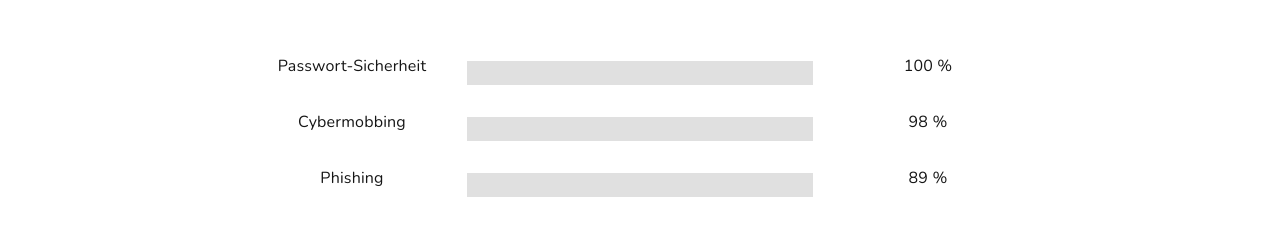
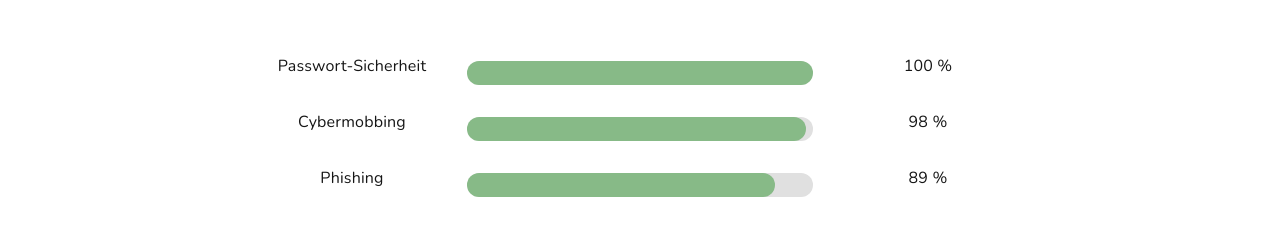
Before and after one commit to ILSE-Group/ILSE-Plattform-Frontend, a React (Vite) app: page /profile in a window 1280 px wide. Shown: the part 481-725 px from the top of the page. Built offline with nearby package versions, Linux system fonts and the light colour scheme.

Commit message:
added: progressbar fill (RoomsStatus), student account management (StudCtrlElement)

```diff
--- a/src/components/Profile/RoomsStatusPage/RoomsStatus.scss
+++ b/src/components/Profile/RoomsStatusPage/RoomsStatus.scss
@@ -1,3 +1,4 @@
+@use '../../../lib/styles.scss' as styles;
 
 .rooms-status-wrapper {
     height: auto;
@@ -20,5 +21,15 @@
     height: 1.5rem;
     width: 30%;
 
+    border-radius: 1em;
+
     background-color: var(--bgColorMediumContrast);
 }
+
+.status-progressbar-fill {
+    height: 100%;
+
+    border-radius: inherit;
+
+    background-color: styles.$colorAnswerCorrect;
+}
--- a/src/components/Profile/RoomsStatusPage/RoomsStatus.tsx
+++ b/src/components/Profile/RoomsStatusPage/RoomsStatus.tsx
@@ -1,4 +1,6 @@
 import './RoomsStatus.scss';
+
+import React from 'react';
 
 import type { profileRoomsProgress } from '../../../lib/interfaceHandler';
 
@@ -11,6 +13,17 @@ interface RoomsStatusProps {
 
 function RoomsStatus( { roomInfo } : RoomsStatusProps ) {
 
+    let progBarFillRef = React.useRef<HTMLDivElement | null>(null);
+
+    React.useEffect(() => {
+        if( !Number.isInteger(roomInfo.roomProgress) || roomInfo.roomProgress > 100 || roomInfo.roomProgress < 0 )
+            return;
+
+        if( progBarFillRef.current )
+            progBarFillRef.current.style.width = roomInfo.roomProgress.toString().concat("%");
+
+    }, [roomInfo.roomProgress]);
+
     return(
         <div className='rooms-status-wrapper'>
             <p className='rooms-status-element'>
@@ -18,7 +31,9 @@ function RoomsStatus( { roomInfo } : RoomsStatusProps ) {
             </p>
 
             <div className='status-progress-bar'> {/* TODO: progress bar */}
-                <div>
+                <div className='status-progressbar-fill'
+                    ref={progBarFillRef}
+                >
 
                 </div>
             </div>
--- a/src/components/Profile/StudentDashboard/StudentControls/StudCtrlElement.tsx
+++ b/src/components/Profile/StudentDashboard/StudentControls/StudCtrlElement.tsx
@@ -1,4 +1,8 @@
 import './StudCtrlElement.scss';
+
+import React from 'react';
+
+import { manageStudentAcc } from '../../../../lib/apiHandler';
 
 
 interface StudCtrlElemProps {
@@ -6,13 +10,31 @@ interface StudCtrlElemProps {
 }
 function StudentControlElement( { studentName } : StudCtrlElemProps ) {
 
+    const [newTempPass, setNewTempPass] = React.useState('');
+
+    const requestDelete = () => {
+        manageStudentAcc("delete", studentName);
+    }
+    const requestPassReset = () => {
+        setNewTempPass(manageStudentAcc("passReset", studentName));
+    }
+
     return (
         <div className='student-control-wrapper'>
             <p>{studentName}</p>
 
-            <p>Delete</p>
+            <p onClick={requestDelete}>
+                Delete
+            </p>
 
-            <p>PasswordReset</p>
+            <p onClick={requestPassReset}>
+                PasswordReset
+            </p>
+
+            {newTempPass.length > 0 ? (
+                <p>Neues Passwort: {newTempPass}</p>
+            ) : ( null ) }
+
         </div>
     );
 
--- a/src/lib/apiHandler.ts
+++ b/src/lib/apiHandler.ts
@@ -1,4 +1,4 @@
-import type { roomList, roomContent, feedbackContent, webToken, registerSignalContent, loginSignalContent, profileContent, createdStudentsInfo } from "./interfaceHandler";
+import type { roomList, roomContent, feedbackContent, webToken, registerSignalContent, loginSignalContent, profileContent, createdStudentsInfo, requestStudentManagement } from "./interfaceHandler";
 
 import { API_URL, getLoginToken } from "./globalVars";
 import { sanitizeString, processForAPISend } from "./stringHandler";
@@ -302,6 +302,13 @@ export function sendLogoutSignal( ) {
 
 // TODO
 export function addNewStudents( count : number ) : createdStudentsInfo {
+    /*
+    const requestContent : requestStudentManagement = {
+        managementType: "add",
+        studentName: null,
+        studentCount: count,
+    }
+    */
 
     const addedStudents : createdStudentsInfo = {
         studentInfo : [
@@ -317,6 +324,20 @@ export function addNewStudents( count : number ) : createdStudentsInfo {
     };
 
     return addedStudents as createdStudentsInfo;
+}
+
+// TODO
+export function manageStudentAcc( managementType : string, studentName : string ) : string {
+
+    const requestContent : requestStudentManagement = {
+        managementType: managementType,
+        studentName: studentName,
+        studentCount: null,
+    }
+
+    return 'password123';
+
+
 }
 
 // --------------------Feedback-Mgmt---------------------
```
